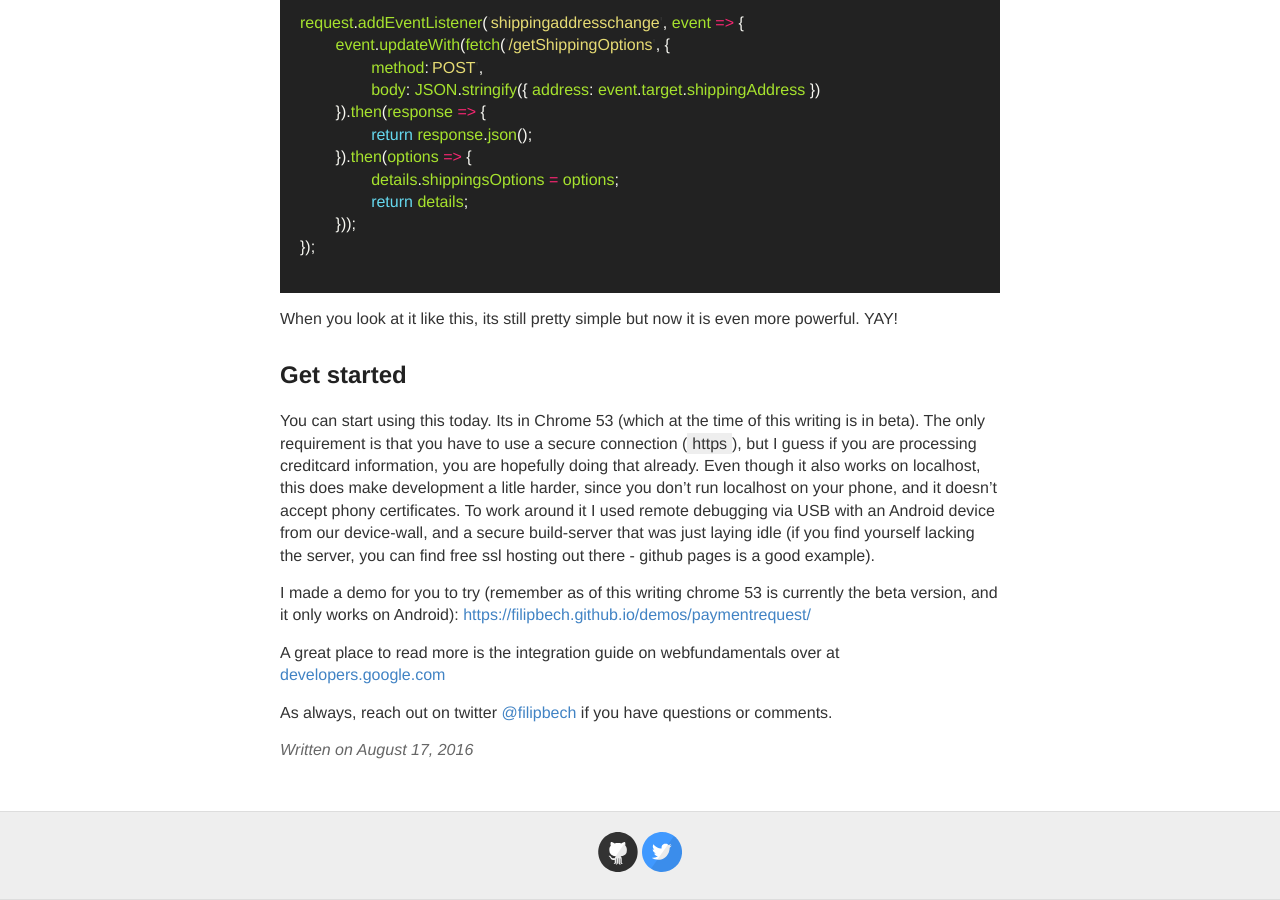
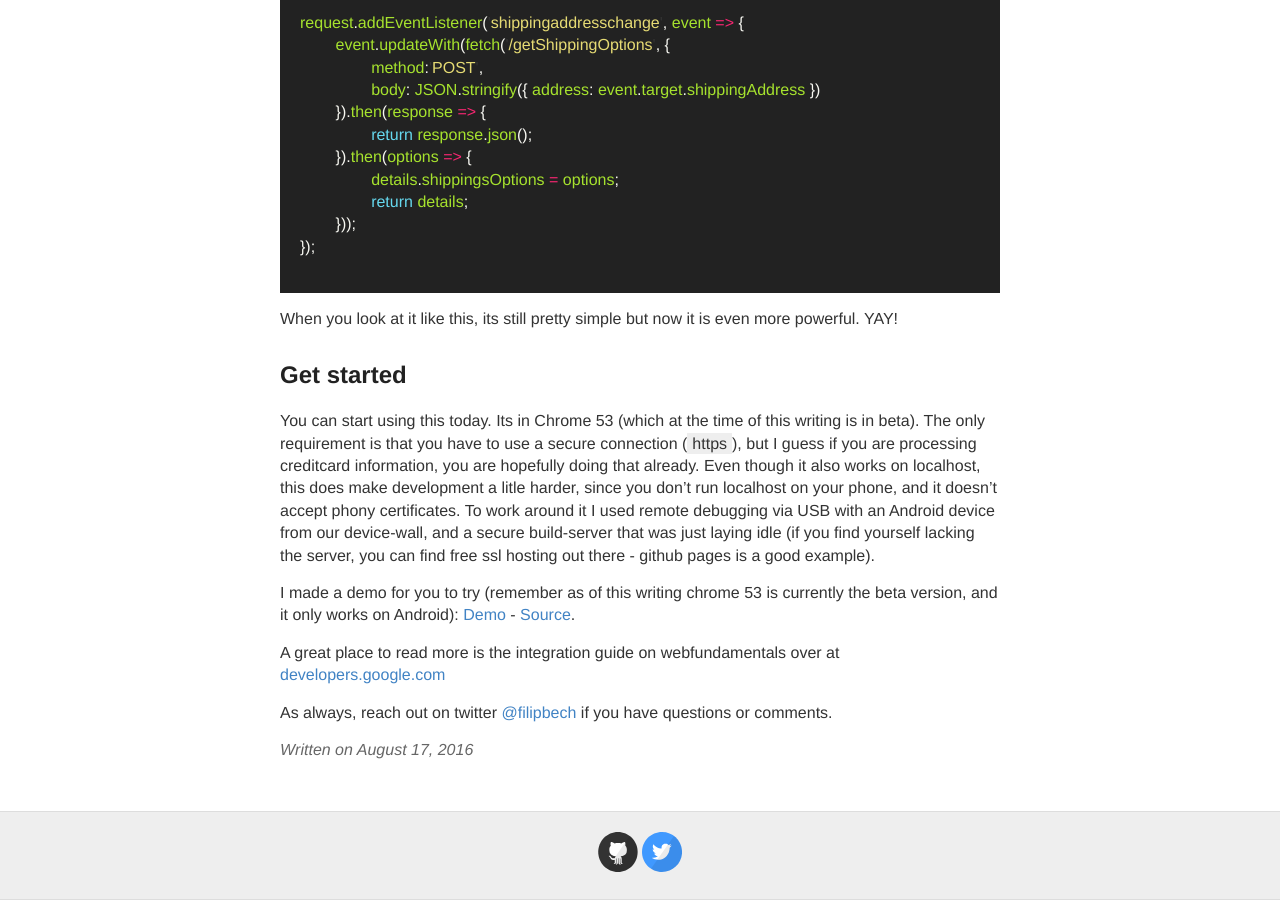
Before and after one commit to filipbech/filipbech.github.io, a Jekyll site: the page built from _posts/2016-08-17-First_impressions_of_the_new_PaymentRequest_API.md, in a window 1280 px wide and 900 px high, scrolled down 2359 px. Built offline with Jekyll 4.4.1, drawn with Linux system fonts in a browser that asks for light colours; comment, search, counter and statistics services are not loaded.

Commit message:
Update 2016-08-17-First_impressions_of_the_new_PaymentRequest_API.md

```diff
--- a/_posts/2016-08-17-First_impressions_of_the_new_PaymentRequest_API.md
+++ b/_posts/2016-08-17-First_impressions_of_the_new_PaymentRequest_API.md
@@ -85,7 +85,7 @@ When you look at it like this, its still pretty simple but now it is even more p
 ## Get started
 You can start using this today. Its in Chrome 53 (which at the time of this writing is in beta). The only requirement is that you have to use a secure connection (`https`), but I guess if you are processing creditcard information, you are hopefully doing that already. Even though it also works on localhost, this does make development a litle harder, since you don't run localhost on your phone, and it doesn't accept phony certificates. To work around it I used remote debugging via USB with an Android device from our device-wall, and a secure build-server that was just laying idle (if you find yourself lacking the server, you can find free ssl hosting out there - github pages is a good example).
 
-I made a demo for you to try (remember as of this writing chrome 53 is currently the beta version, and it only works on Android): [https://filipbech.github.io/demos/paymentrequest/](https://filipbech.github.io/demos/paymentrequest/)
+I made a demo for you to try (remember as of this writing chrome 53 is currently the beta version, and it only works on Android): [Demo](https://filipbech.github.io/demos/paymentrequest/) -  [Source](https://github.com/filipbech/filipbech.github.io/tree/master/demos/paymentrequest).
 
 A great place to read more is the integration guide on webfundamentals over at [developers.google.com](https://developers.google.com/web/fundamentals/primers/payment-request/?hl=en)
 
```
